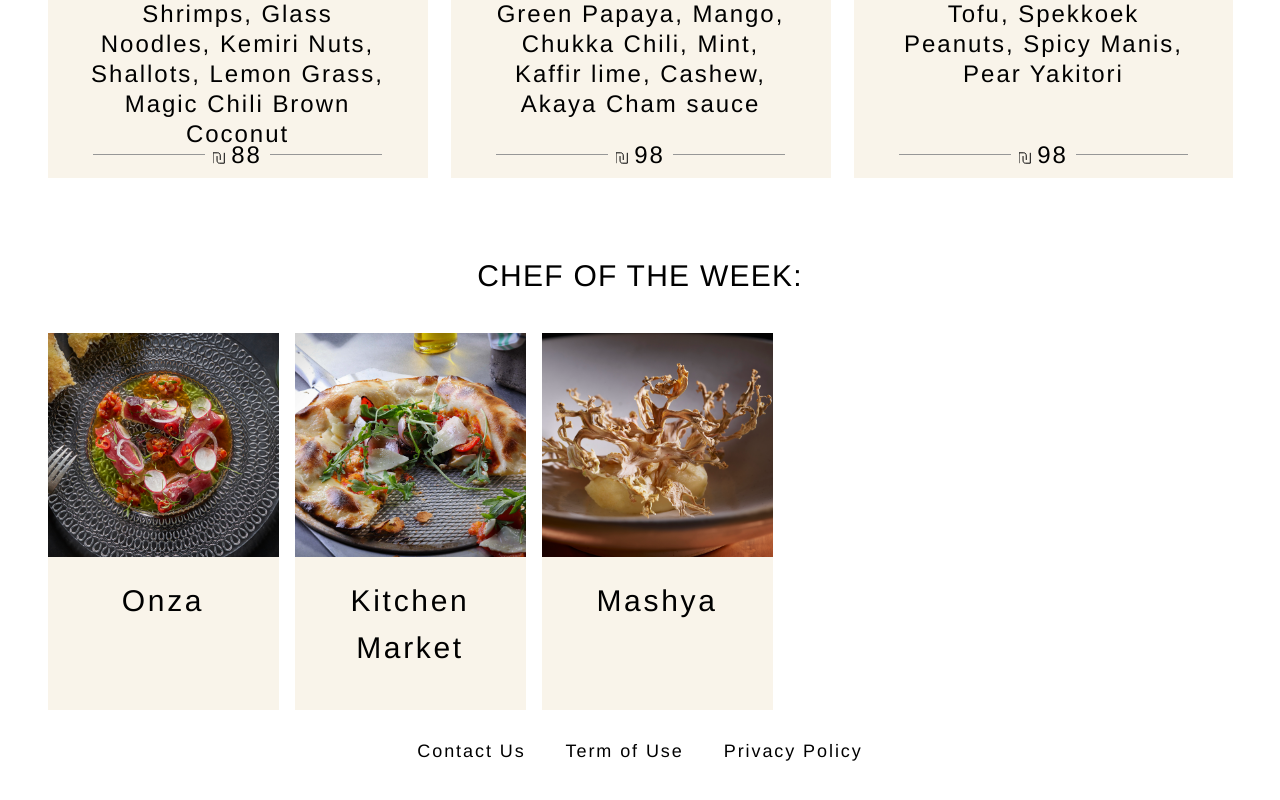
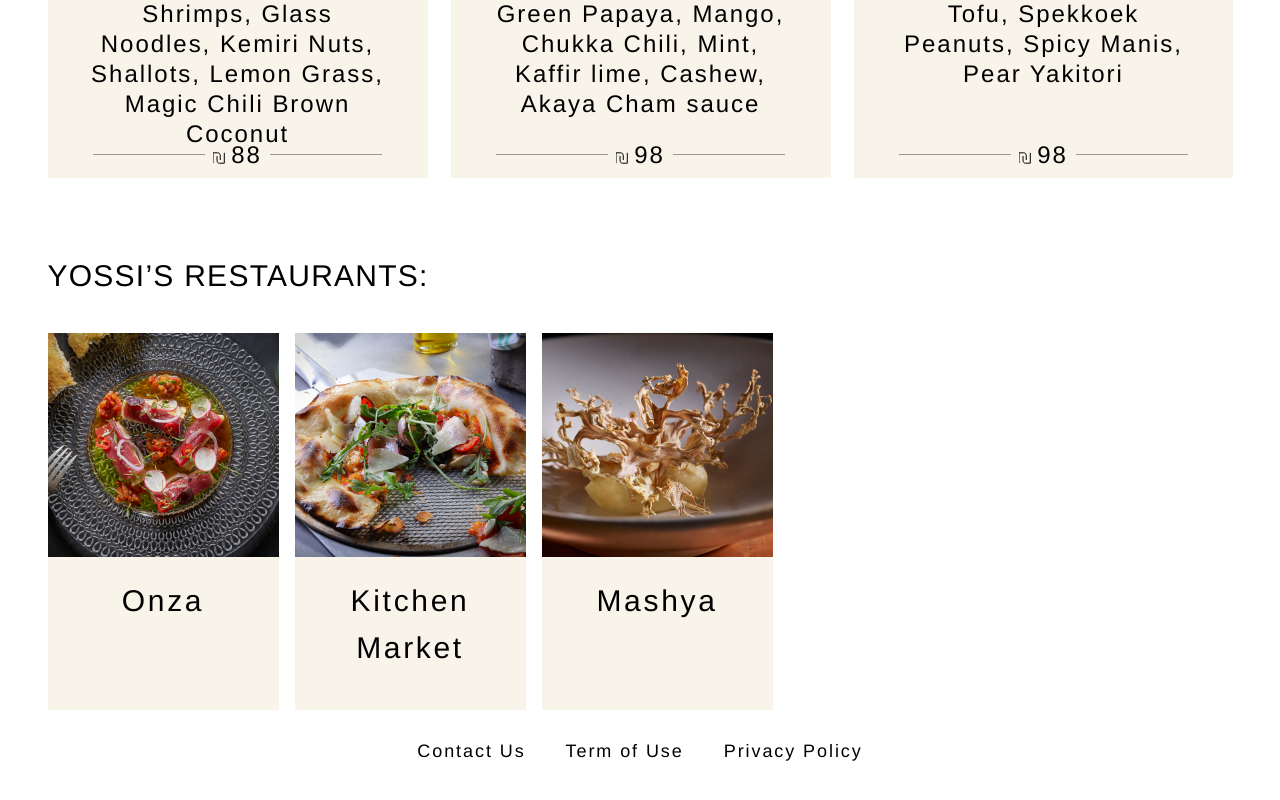
Before and after one commit to IdoAviramMoveo/epicure, a React (Create React App) app: page / in a window 1280 px wide. Shown: the part 1976-2776 px from the top of the page. Built offline with nearby package versions, Linux system fonts and the light colour scheme.

Commit message:
Fixed the Yossis restaurants title

```diff
--- a/src/components/CardsSection/CardsSection.scss
+++ b/src/components/CardsSection/CardsSection.scss
@@ -41,6 +41,20 @@
       margin: 0 0 0 0;
     }
   }
+  .cards-section-title-three {
+    @extend .cards-section-title;
+    font-size: 16px;
+    @include desktop {
+      align-self: self-start;
+      max-width: 1185px;
+      width: 100%;
+      font-size: 30px;
+      line-height: 35px;
+      text-align: left;
+      margin-left: auto;
+      margin-right: auto;
+    }
+  }
 
   .all-restaurants {
     display: flex;
--- a/src/components/CardsSection/CardsSection.tsx
+++ b/src/components/CardsSection/CardsSection.tsx
@@ -27,7 +27,7 @@ const CardsSection: React.FC<CardSectionProps> = ({ cardsData, cardType }) => {
   return (
     <>
       <div className='cards-section'>
-        <h3 className='cards-section-title'>{cardsData.title}</h3>
+        <h3 className={`cards-section-title${cardType === 3 ? "-three" : ""}`}>{cardsData.title}</h3>
         <Swiper
           modules={[Navigation, Pagination, Scrollbar, A11y]}
           initialSlide={0}
--- a/src/constants/YossiRestaurantsData.ts
+++ b/src/constants/YossiRestaurantsData.ts
@@ -5,7 +5,7 @@ import kitchenMarketRestaurant from "../assets/images/kitchenMarketRestaurant.pn
 import mashyaRestaurant from "../assets/images/mashyaRestaurant.png";
 
 const YossiRestaurantsData: { title: string; cards: CardProps[] } = {
-  title: "Chef of the week:",
+  title: "yossi’s restaurants:",
   cards: [
     {
       title: "Onza",
```
